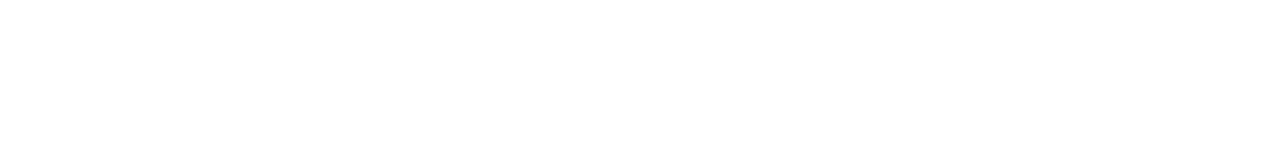
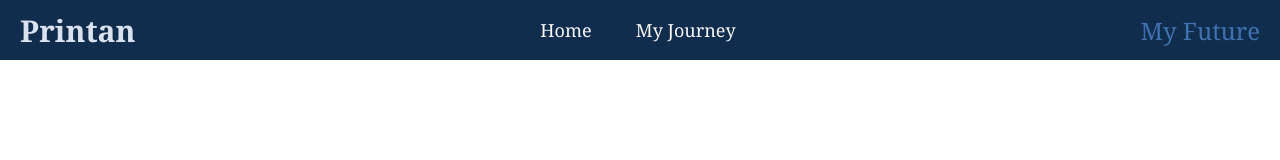
Before and after one commit to Printan00/6709616673_MyCSTUStory, a plain HTML site: page myfuture.html in a window 1280 px wide. Drawn offline with Linux system fonts and the light colour scheme.

Commit message:
chang font weight and size,add navbar future

```diff
--- a/myfuture.html
+++ b/myfuture.html
@@ -8,5 +8,15 @@
 </head>
 <body>
 
+    <!-- Navbar Start -->
+    <nav class="navbarhome">
+        <a id="logo" href="#">Printan</a>
+        <ul>
+            <li><a href="index.html">Home</a></li>
+            <li><a href="myjourney.html">My Journey</a></li>
+        </ul>
+        <a id="active" href="#">My Future</a>
+    </nav>
+    <!-- Navbar End -->
 </body>
 </html>
--- a/mystyles.css
+++ b/mystyles.css
@@ -41,6 +41,7 @@ body {
     text-decoration: none;
     color: #DBE2EF;
     font-size: 30px;
+    font-weight: bold;
 }
 
 .navbarhome ul li {
@@ -52,7 +53,7 @@ body {
 .navbarhome ul li a {
     text-decoration: none;
     color:#F9F7F7;
-    font-size: 17px;
+    font-size: 18px;
 }
 
 .navbarhome ul li a:hover, #contactbtn:hover {
@@ -154,3 +155,10 @@ body {
     padding: 20px;
 }
 /* Footer End */
+
+/* Navbar Future Start */
+.navbarhome #active {
+    color: #3F72AF;
+    text-decoration: none;
+    font-size: 24px;
+}
```
